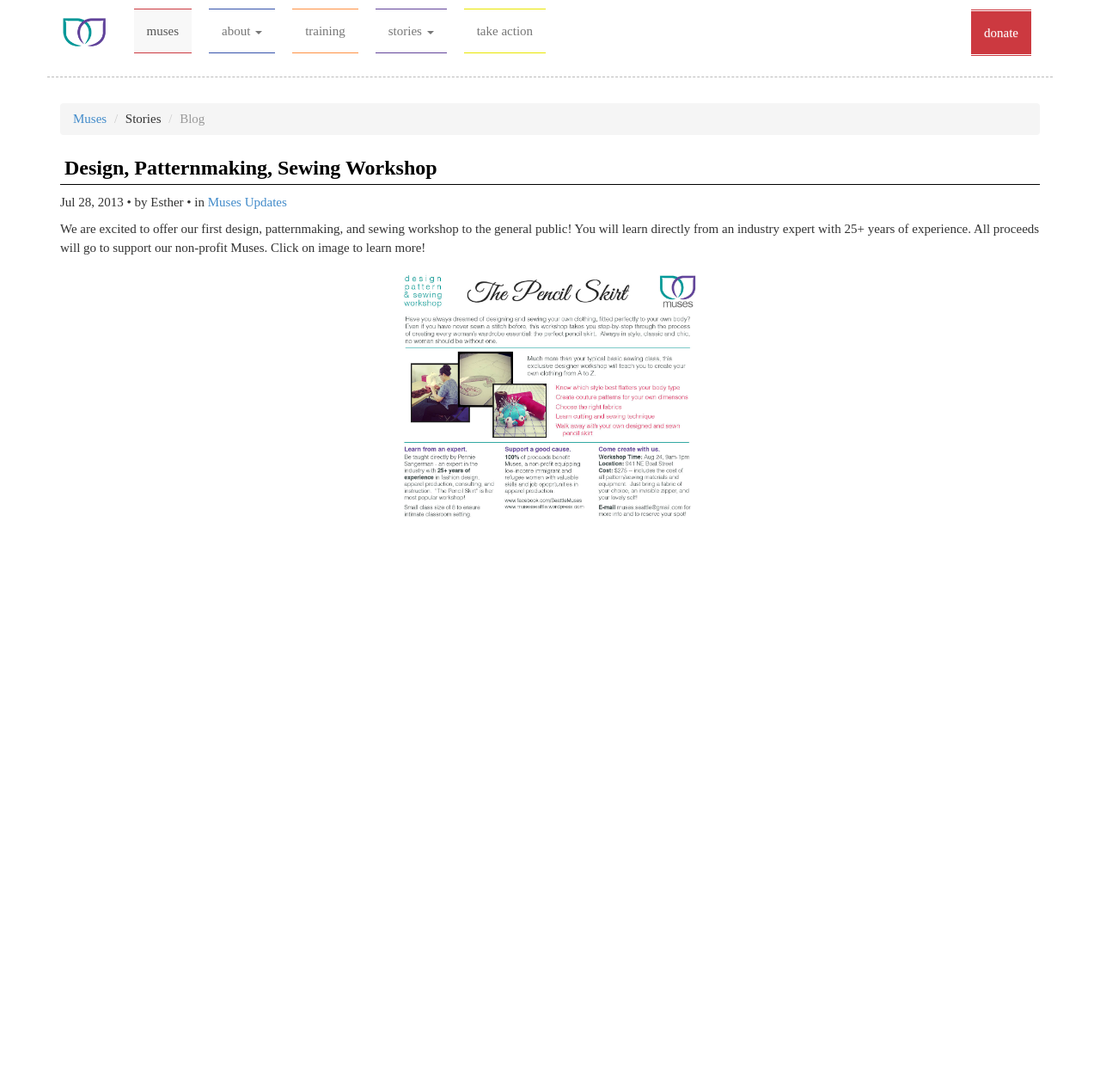
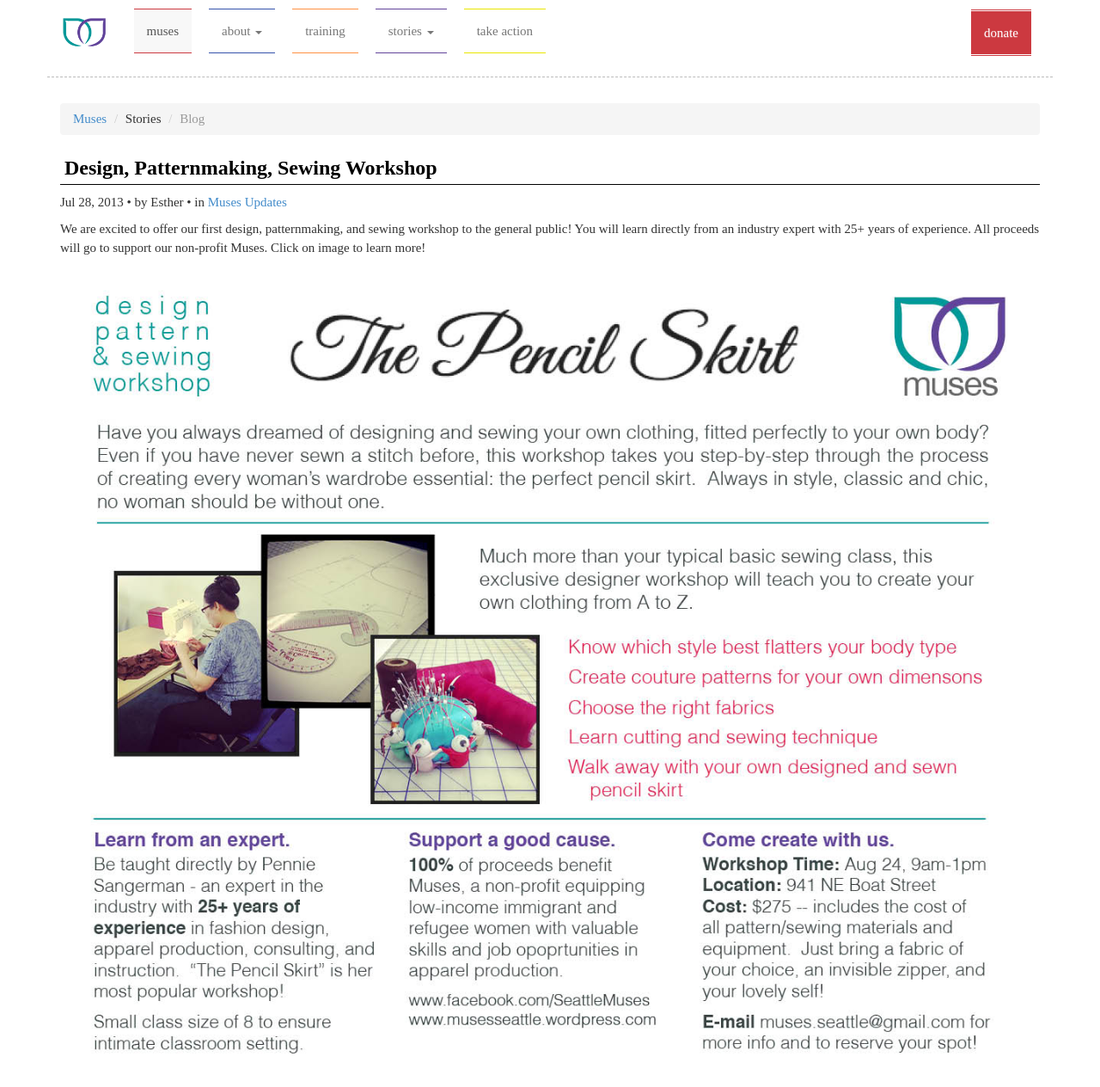
Before and after one commit to seattlemuses/seattlemuses.github.io, a Jekyll site: the page built from _posts/2013-07-28-design-patternmaking-sewing-workshop.md, in a window 1280 px wide and 1278 px high. Shown: the top 1264 px of the window at 86% size. Built offline with Jekyll 4.4.1, drawn with Linux system fonts in a browser that asks for light colours; nearby versions of some CDN libraries.

Commit message:
Update post.html

```diff
--- a/_layouts/post.html
+++ b/_layouts/post.html
@@ -3,11 +3,10 @@
 ---
 
 <style>
-.muses-post-content img {
+.muses-post-content img, .muses-post-content iframe {
   display: block;
   margin: 0px auto;
   max-width: 100%;
-  max-height: 300px;
 }
 
 .muses-post-content img + strong {
```
